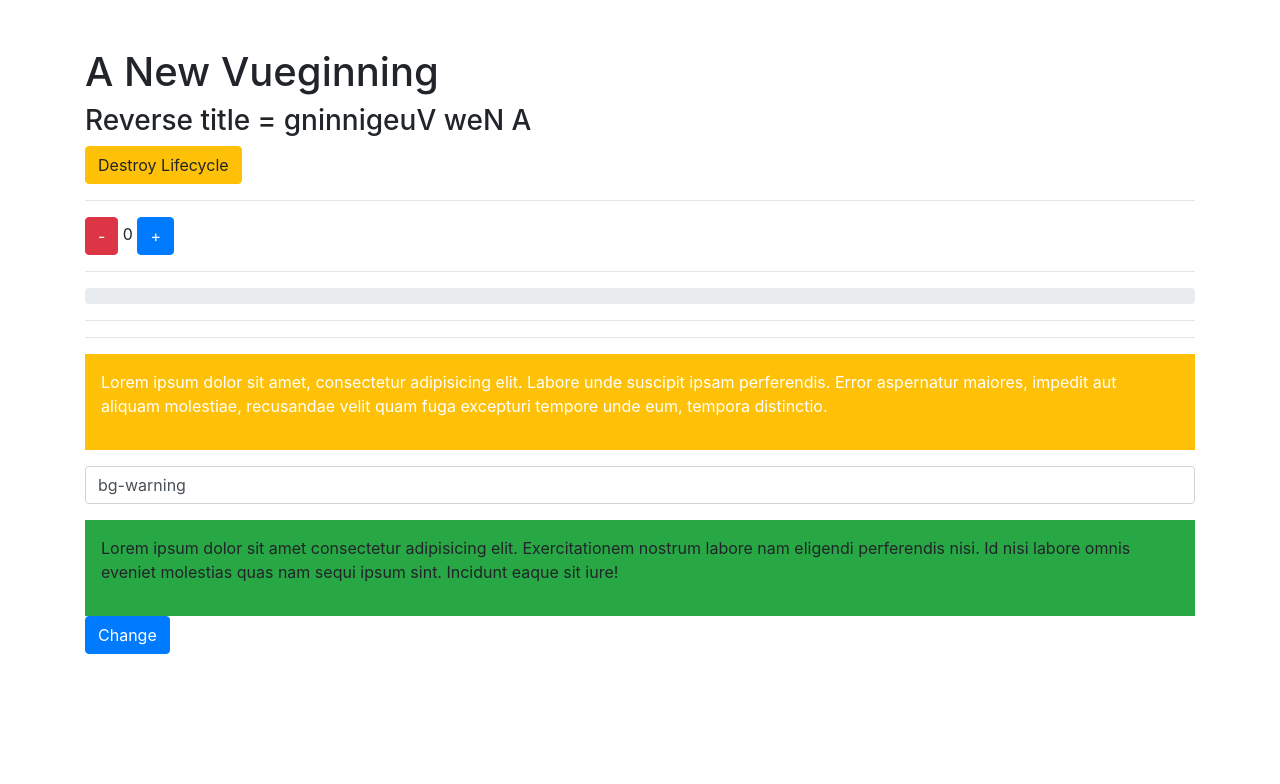
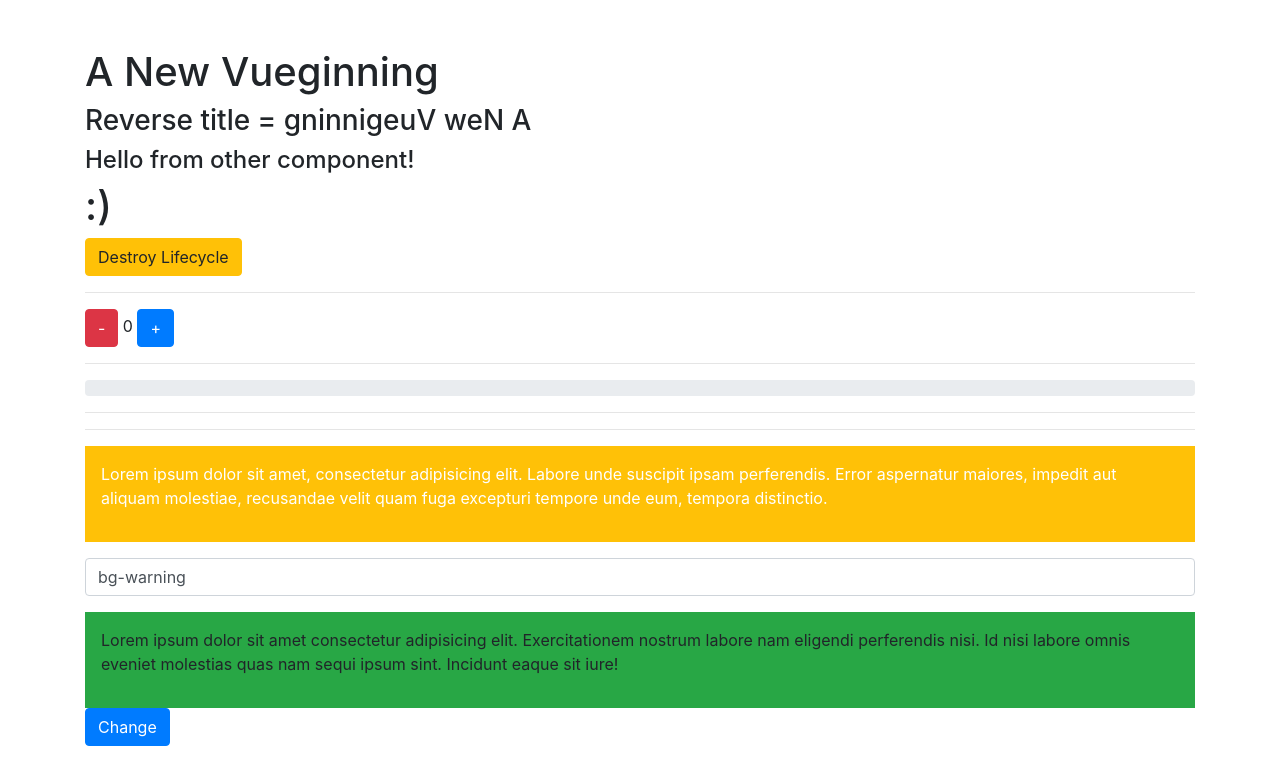
Before and after one commit to braisv/New-Vueginning, a plain HTML site: page index.html in a window 1280 px wide. Drawn offline with nearby package versions, Linux system fonts and the light colour scheme.

Commit message:
components basics

```diff
--- a/index.html
+++ b/index.html
@@ -17,6 +17,7 @@
     <div id="app" class="container mt-5">
       <h1>{{title}}</h1>
       <h3>Reverse title = {{reverse}}</h3>
+      <newcomponent></newcomponent>
 
       <button class="btn btn-warning" @click="destroyLifecycle()">
         Destroy Lifecycle
@@ -71,8 +72,8 @@
 
       <button class="btn btn-primary" @click="color = !color">Change</button>
     </div>
-
     <script src="https://cdn.jsdelivr.net/npm/vue/dist/vue.js"></script>
+    <script src="./newcomponent.js"></script>
     <script src="index.js"></script>
   </body>
 </html>
--- /dev/null
+++ b/newcomponent.js
@@ -0,0 +1,14 @@
+Vue.component("newcomponent", {
+    template:
+    `
+      <div>
+        <h4>{{message}}</h4>
+        <h1>:)</h1>
+      </div>
+    `,
+    data() {
+      return {
+        message: "Hello from other component!"
+      };
+    }
+  });
```
